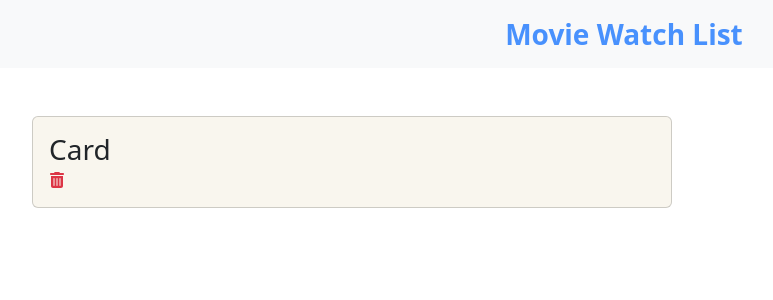
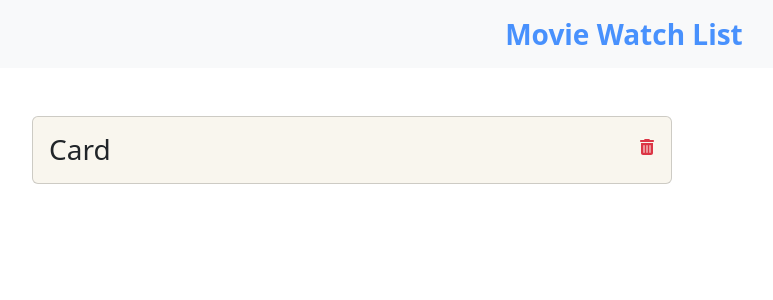
Before and after one commit to Shawaiz99/movie-watch-list-practice-project, a React app: page / in a window 1280 px wide. Shown: the top 300 px of the page, without its empty margins (16-789 px from the left). Built offline with nearby package versions, Linux system fonts and the light colour scheme; the HTML template or start-up script is replaced by a standard one.

Commit message:
Added flex into card-body and used justify-content-between

```diff
--- a/src/components/MovieCard.jsx
+++ b/src/components/MovieCard.jsx
@@ -4,7 +4,7 @@ function MovieCard() {
   return (
     <div className="col-6 m-5">
       <div className="card bg-bone-white text-dark">
-        <div className="card-body">
+        <div className="card-body d-flex justify-content-between">
             <h3 className="card-title m-0">
                 Card
             </h3>
```
